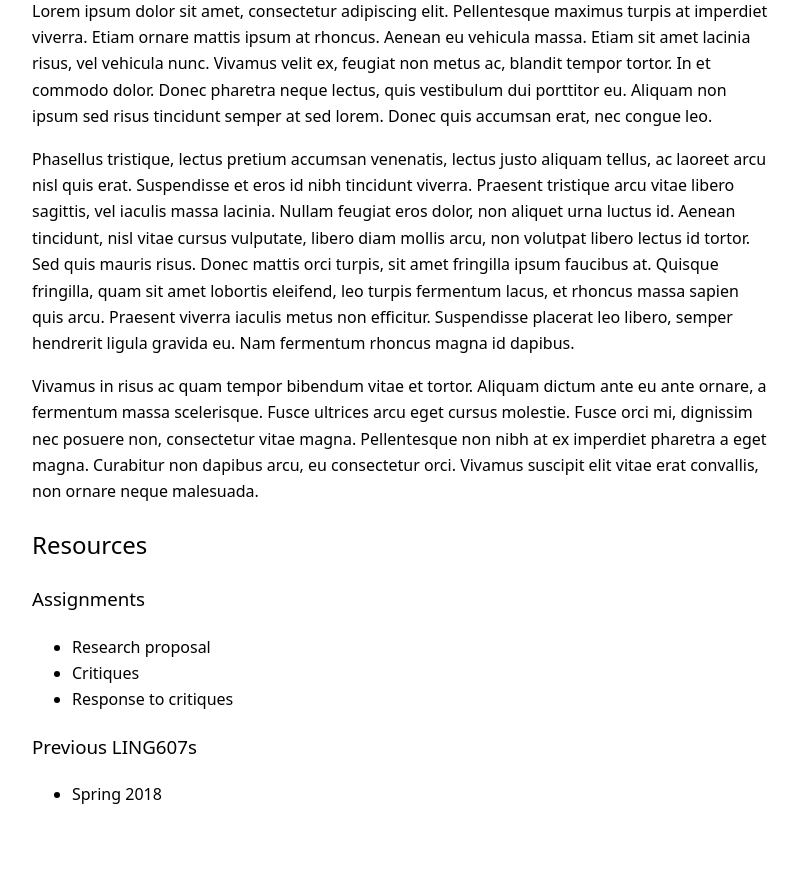
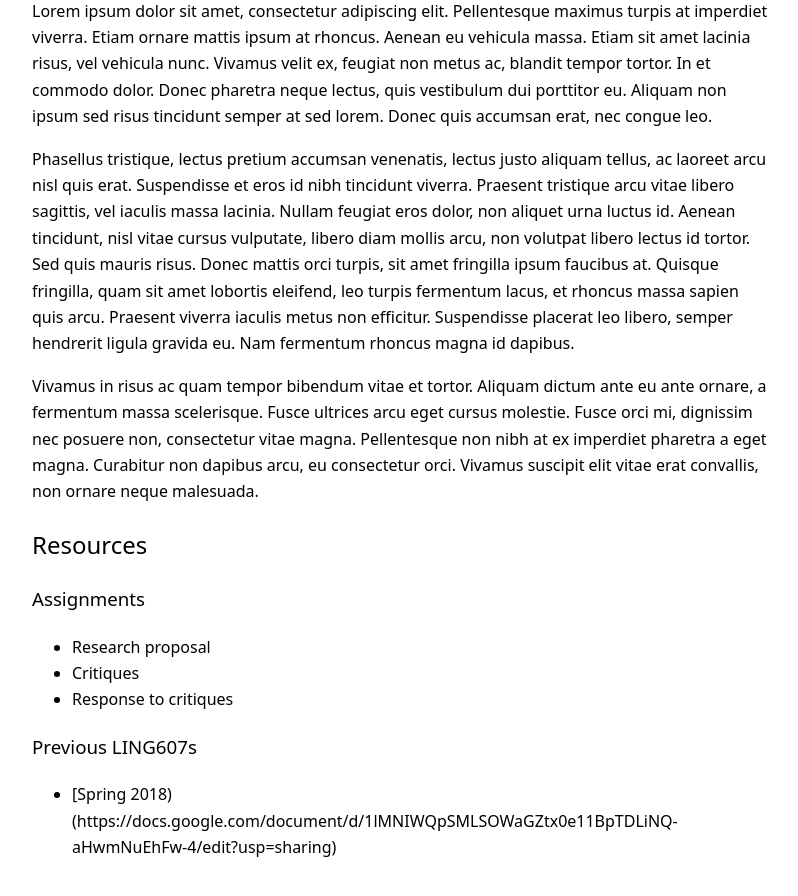
Before and after one commit to kschuler/ling001, a Jekyll site: the page built from index.md, in a window 1280 px wide and 900 px high, scrolled down 2701 px. Shown: the top 896 px of the window, without its empty margins (240-1038 px from the left). Built offline with Jekyll 4.4.1, drawn with Linux system fonts in a browser that asks for light colours; before the commit the page ends 3549 px from its top, so only the background shows below that; part of the change alters nothing that is shown.

Commit message:
Update index.md

```diff
--- a/index.md
+++ b/index.md
@@ -5,7 +5,7 @@ title: Spring 2019
 
 <h2 align="center">Spring 2019 Topic: Acquisition of Syntax</h2>
 
-**Instructor**: [Kathryn Schuler](www.kathrynschuler.com)
+**Instructor**: [Kathryn Schuler](http://kathrynschuler.com)
 3401-C Walnut Street, Office 314
 
 **Time and place**: Tuesdays, 1:30-3:30pm
@@ -67,4 +67,4 @@ Vivamus in risus ac quam tempor bibendum vitae et tortor. Aliquam dictum ante eu
 
 ### Previous LING607s
 
-* Spring 2018
+* [Spring 2018)(https://docs.google.com/document/d/1lMNIWQpSMLSOWaGZtx0e11BpTDLiNQ-aHwmNuEhFw-4/edit?usp=sharing)
```
